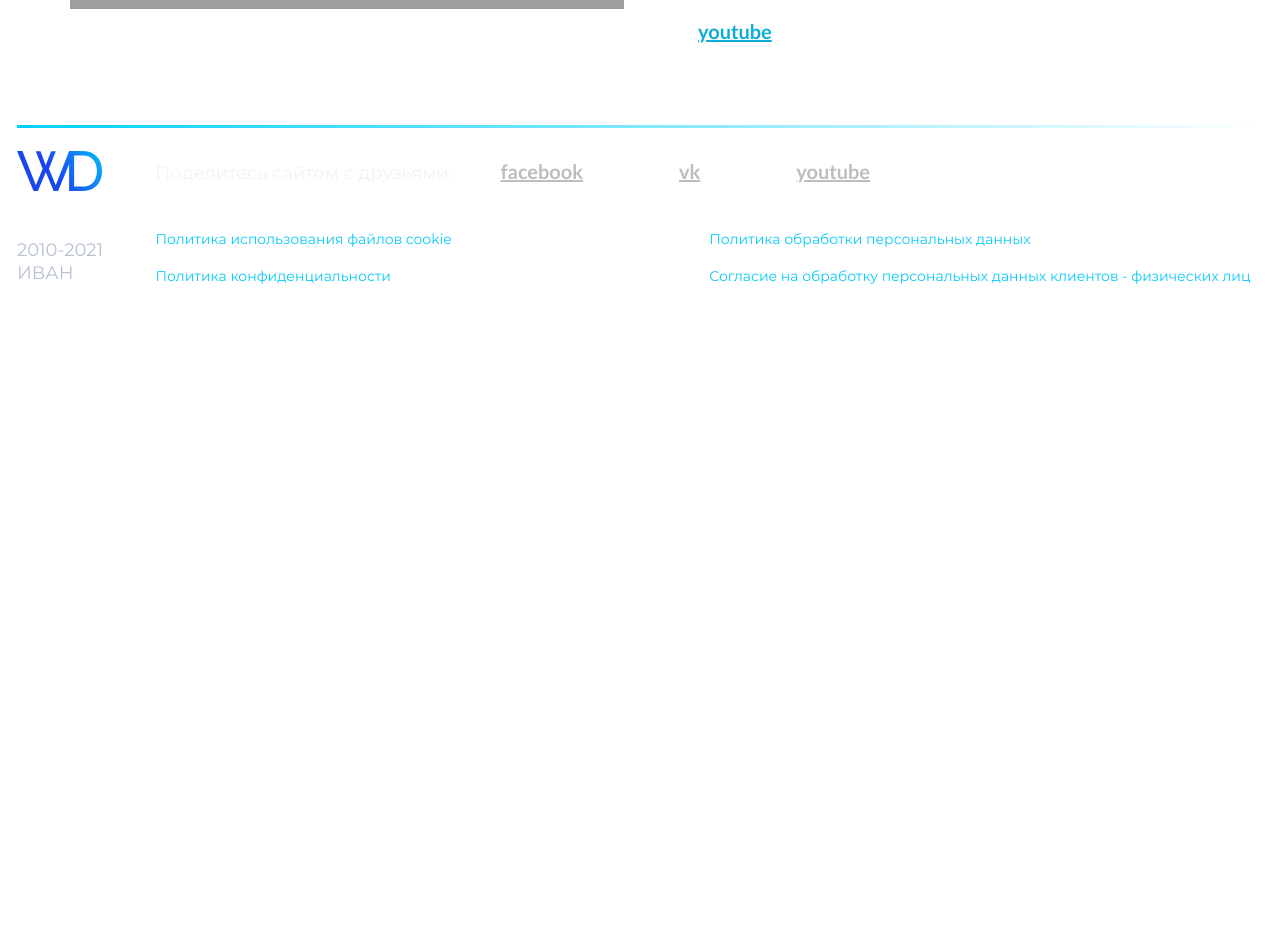
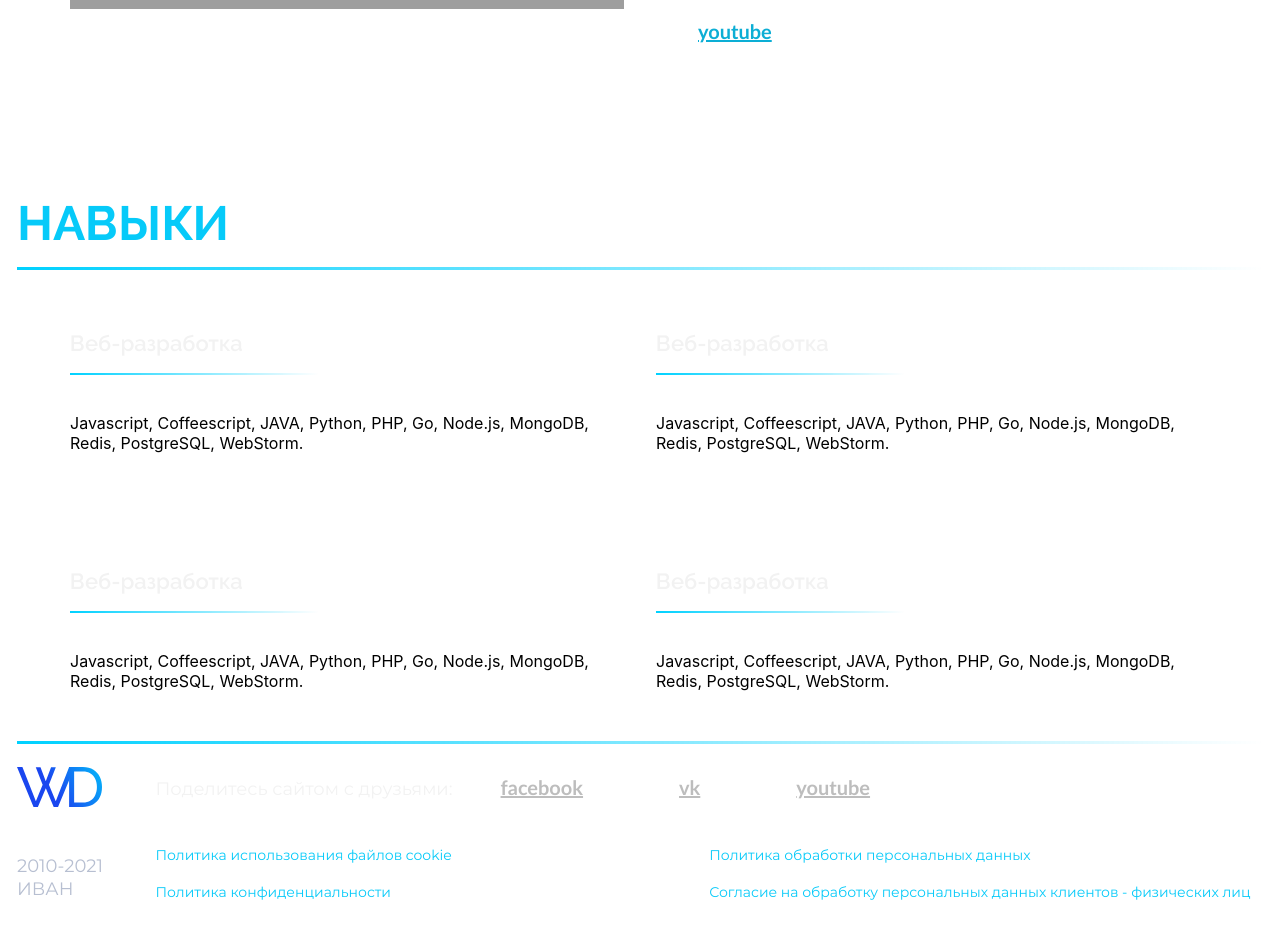
Before and after one commit to vladian95/next-typescript-proj, a Next.js app: page / in a window 1280 px wide. Shown: the part 1528-2466 px from the top of the page. Before the commit the page ends 1880 px from the top, so only its background shows below. Built offline with nearby package versions, Linux system fonts and the light colour scheme; grey boxes are pictures that could not be loaded.

Commit message:
adaptive skills

```diff
--- /dev/null
+++ b/components/Skills/Skills.tsx
@@ -0,0 +1,39 @@
+import MainTitle from '../MainTitle/MainTitle';
+import styles from '../../styles/skills.module.scss';
+import SkillsItem from './SkillsItem';
+
+const Skills = () => {
+  return (
+    <section className={styles.skills} id="skills">
+      <div className="container">
+        <MainTitle text="навыки" />
+      </div>
+      <div className="sub-container">
+        <ul className={styles.skills__list}>
+          <SkillsItem
+            title="Веб-разработка"
+            text="Javascript, Coffeescript, JAVA, Python, PHP, Go, Node.js, MongoDB, Redis, PostgreSQL, WebStorm."
+            iconClass={styles.skills__web}
+          />
+          <SkillsItem
+            title="Веб-разработка"
+            text="Javascript, Coffeescript, JAVA, Python, PHP, Go, Node.js, MongoDB, Redis, PostgreSQL, WebStorm."
+            iconClass={styles.skills__ux}
+          />
+          <SkillsItem
+            title="Веб-разработка"
+            text="Javascript, Coffeescript, JAVA, Python, PHP, Go, Node.js, MongoDB, Redis, PostgreSQL, WebStorm."
+            iconClass={styles.skills__front}
+          />
+          <SkillsItem
+            title="Веб-разработка"
+            text="Javascript, Coffeescript, JAVA, Python, PHP, Go, Node.js, MongoDB, Redis, PostgreSQL, WebStorm."
+            iconClass={styles.skills__seo}
+          />
+        </ul>
+      </div>
+    </section>
+  );
+};
+
+export default Skills;
--- /dev/null
+++ b/components/Skills/SkillsItem.tsx
@@ -0,0 +1,21 @@
+import styles from '../../styles/skills.module.scss';
+
+interface ISkillsItem {
+  text: string;
+  title: string;
+  iconClass: string;
+}
+
+const SkillsItem = ({ text, title, iconClass }: ISkillsItem) => {
+  return (
+    <li className={styles.skills__item}>
+      <h3 className={` ${styles.skills__title} ${iconClass}`}>
+        <span className={styles.skills__title__text}>{title}</span>
+        <span className={styles.skills__title__border} />
+      </h3>
+      <p className={styles.skills__text}>{text}</p>
+    </li>
+  );
+};
+
+export default SkillsItem;
--- a/pages/index.tsx
+++ b/pages/index.tsx
@@ -2,6 +2,7 @@ import About from '@/components/About/About';
 import Footer from '@/components/Footer/Footer';
 import Header from '@/components/Header/Header';
 import Hero from '@/components/Hero';
+import Skills from '@/components/Skills/Skills';
 import styles from '@/styles/Home.module.css';
 
 export default function Home() {
@@ -11,6 +12,7 @@ export default function Home() {
       <main>
         <Hero />
         <About />
+        <Skills />
         <Footer />
       </main>
       <div className={styles.container}>
--- /dev/null
+++ b/styles/skills.module.scss
@@ -0,0 +1,36 @@
+.skills {
+  padding-top: 70px;
+  padding-bottom: 50px;
+
+  &__list {
+    display: grid;
+    grid-template-columns: 1fr 1fr;
+    grid-template-rows: 1fr 1fr;
+    grid-column-gap: 32px;
+    grid-row-gap: 105px;
+    list-style: none;
+  }
+
+  &__title {
+    margin: 0;
+    margin-bottom: 38px;
+    padding-top: 10px;
+    background-repeat: no-repeat;
+    font-family: 'Raleway';
+    font-weight: 600;
+    font-size: 22px;
+    color: #f2f2f2;
+
+    &__border {
+      max-width: 248px;
+      margin-top: 17px;
+      display: block;
+      height: 2px;
+      background: linear-gradient(
+        89.99deg,
+        #00d1ff 0%,
+        rgba(255, 34, 141, 0) 100%
+      );
+    }
+  }
+}
```
